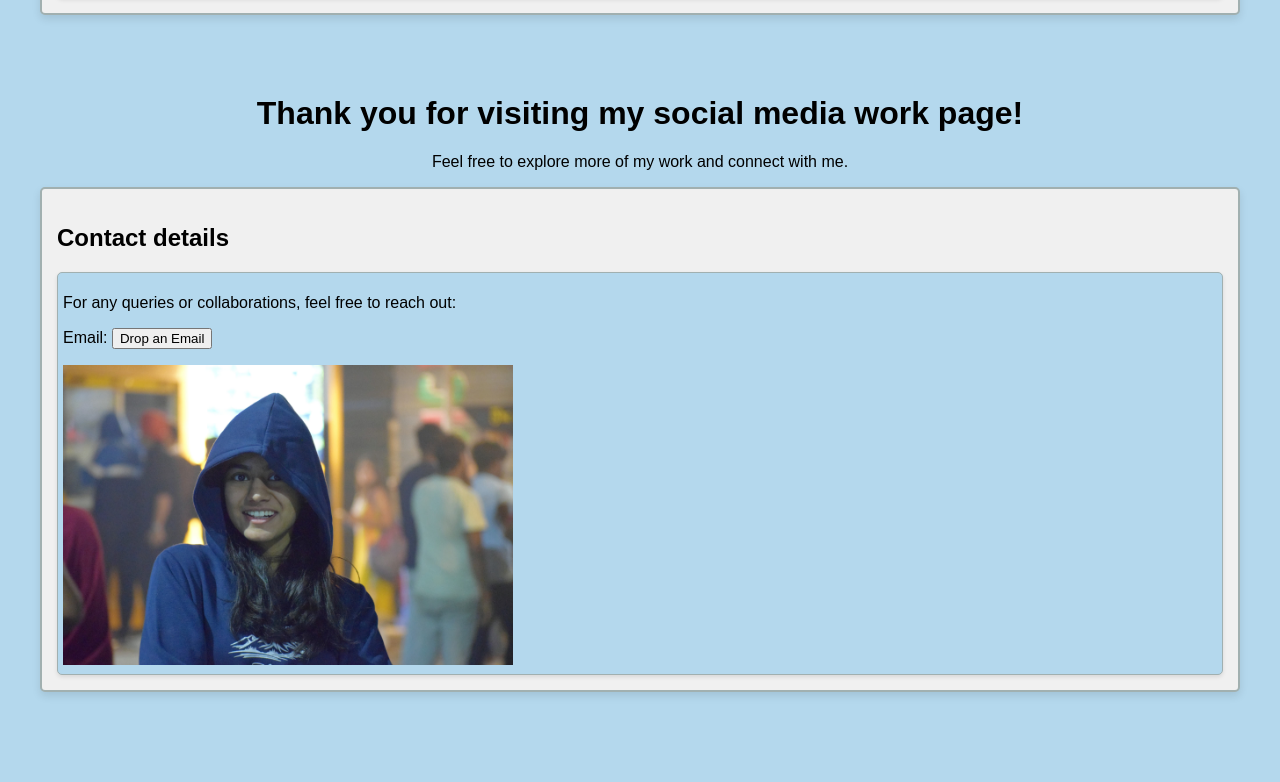
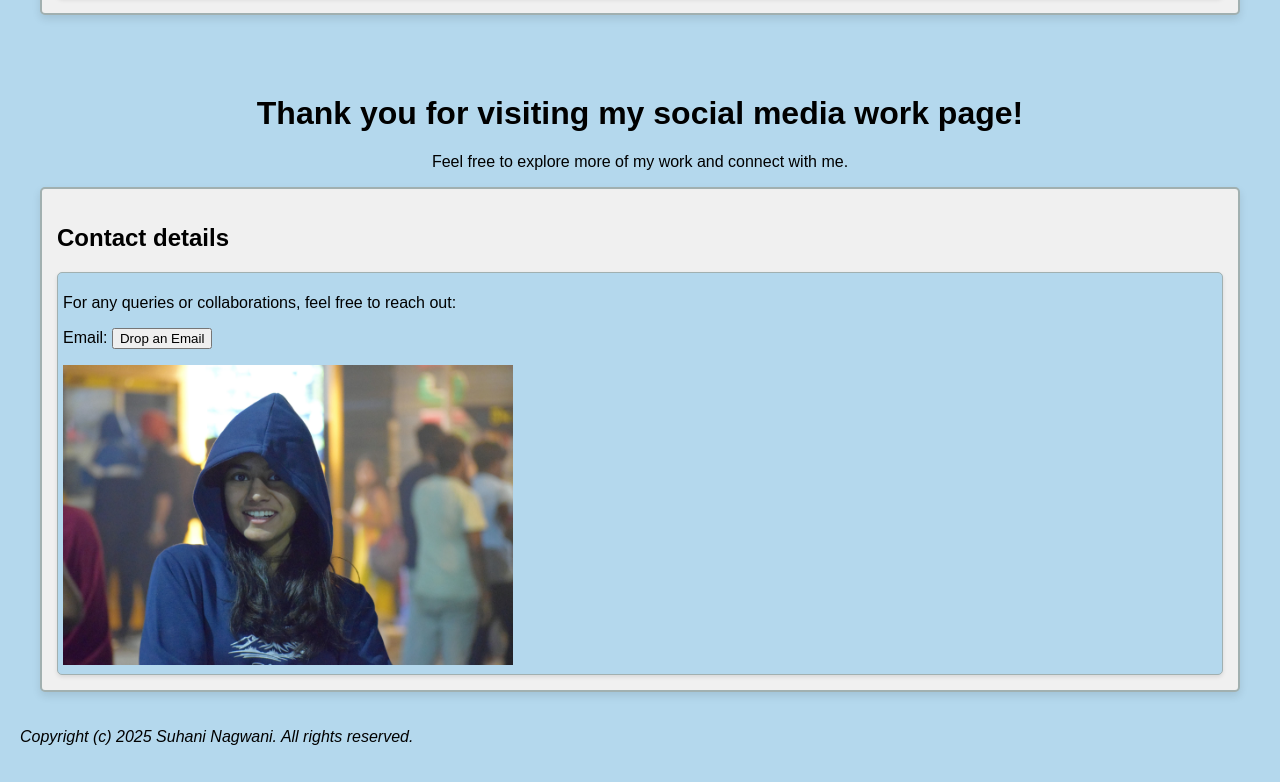
Before and after one commit to CodeWithSuhani/My-Social-Media-Manager-Portfolio, a plain HTML site: page index.html in a window 1280 px wide. Shown: the part 3645-4427 px from the top of the page. Before the commit the page ends 4377 px from the top, so only its background shows below. Drawn offline with Linux system fonts and the light colour scheme.

Commit message:
Update index.html
adding copyright line.

```diff
--- a/index.html
+++ b/index.html
@@ -136,5 +136,5 @@
           <img src="Contact.jpg" alt="This is Suhani Nagwani." height="300">
           </div></div>
      </footer>
-
+     <p><i>Copyright (c) 2025 Suhani Nagwani. All rights reserved.</i></p>
 </html>
```
